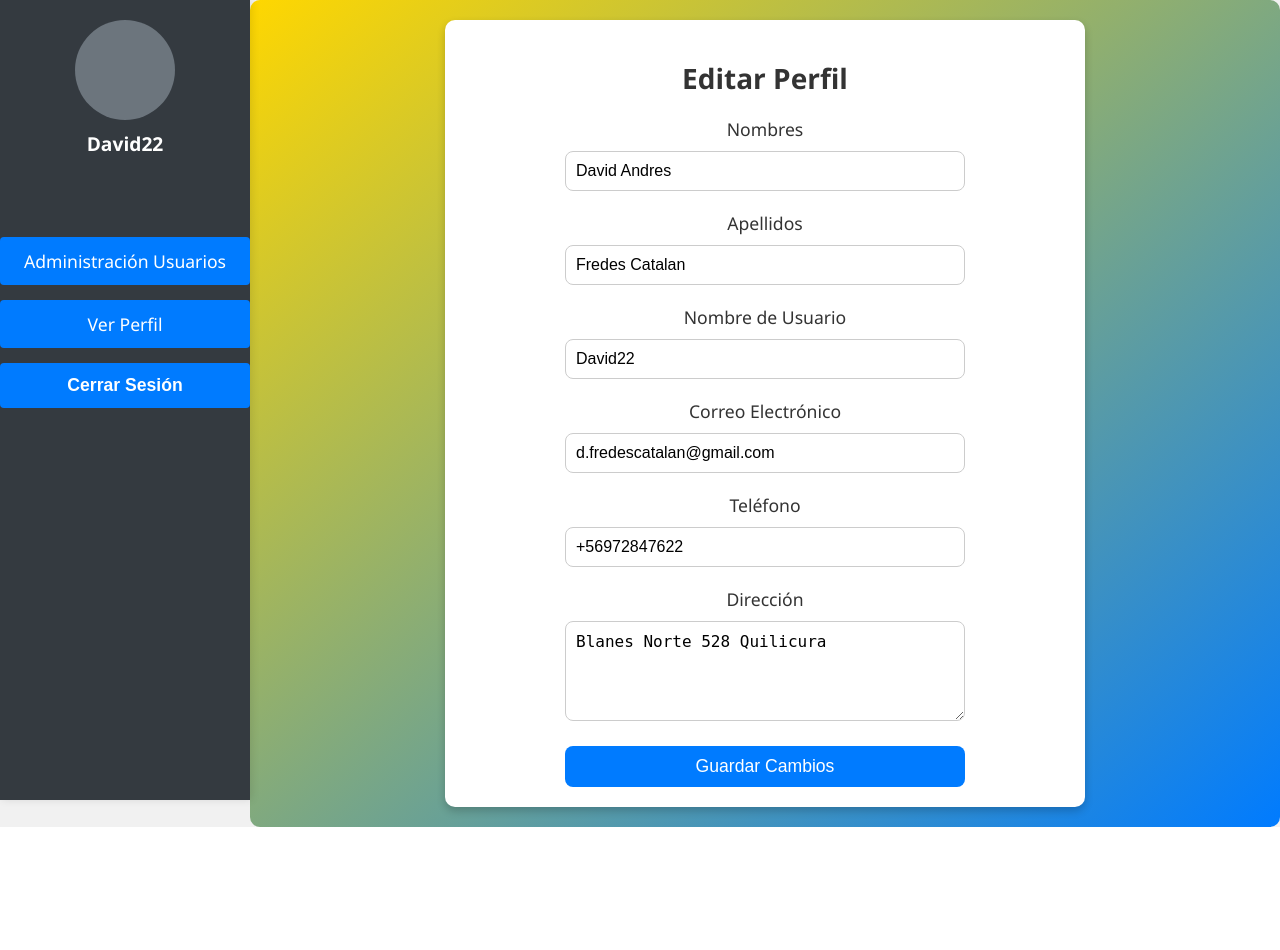
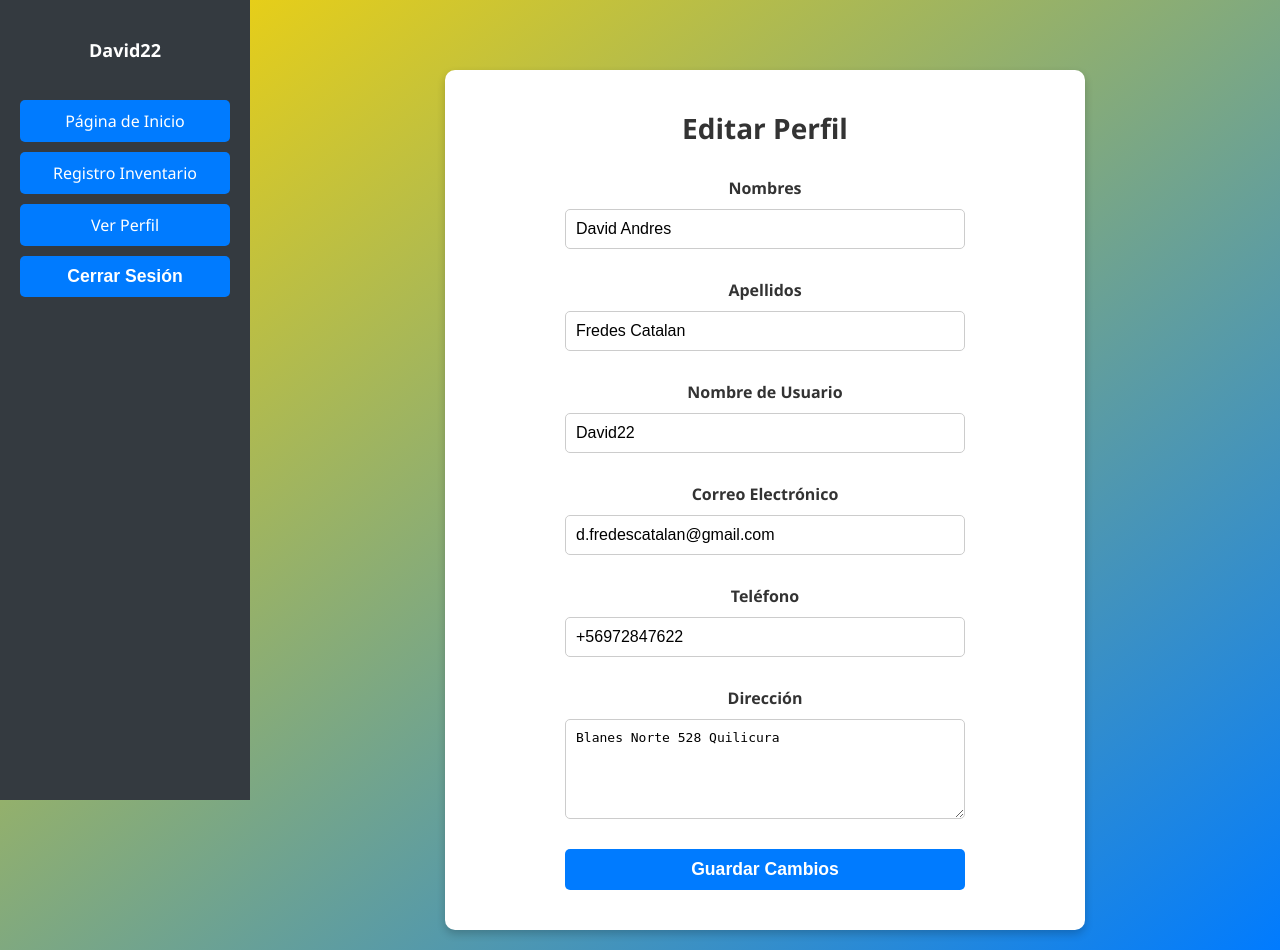
Before and after one commit to Angu017/Save_in, a Django app: page /modificarperfil/ in a window 1280 px wide. Before the commit the page ends 827 px from the top, so only its background shows below. Run offline with Django 5.2, Linux system fonts and the light colour scheme; a user stored in the database is signed in; data comes from the database, SQL or seed files in the repository.

Commit message:
Update modificarperfil.html

```diff
--- a/ventas/pagina/templates/modificarperfil.html
+++ b/ventas/pagina/templates/modificarperfil.html
@@ -1,5 +1,6 @@
 <!DOCTYPE html>
 <html lang="es">
+
 <head>
     <meta charset="UTF-8">
     <meta name="viewport" content="width=device-width, initial-scale=1.0">
@@ -8,225 +9,194 @@
     <link rel="stylesheet" href="{% static 'css/producto.css' %}">
     <link rel="stylesheet" href="{% static 'css/lateral.css' %}">
     <style>
-        /* General Body Styling */
+        /* Estilo general para la página */
         body {
+            display: flex;
+            flex-direction: row;
             margin: 0;
             padding: 0;
+            background: linear-gradient(to bottom right, #ffd700, #007bff);
             font-family: 'Segoe UI', Tahoma, Geneva, Verdana, sans-serif;
-            background-color: #f1f1f1;
-            display: flex;
-            flex-direction: row;
             min-height: 100vh;
         }
 
-        /* Menú Lateral */
+        /* Barra lateral */
         .sidebar {
             width: 250px;
+            background-color: #343a40;
+            color: white;
+            padding: 20px;
+            overflow-y: auto;
+            position: fixed;
             height: 100vh;
-            position: fixed;
-            left: 0;
-            top: 0;
-            background-color: #343a40;
-            color: #fff;
-            display: flex;
-            flex-direction: column;
-            align-items: center;
-            padding: 20px 0;
-            box-shadow: 2px 0 8px rgba(0, 0, 0, 0.1);
         }
 
-        .sidebar .perfil {
-            text-align: center;
-            margin-bottom: 30px;
+        .sidebar ul {
+            padding: 0;
+            margin: 0;
+            list-style: none;
         }
 
-        .sidebar .perfil-imagen {
-            width: 100px;
-            height: 100px;
-            background-color: #6c757d;
-            border-radius: 50%;
-            margin: 0 auto;
+        .sidebar ul li {
             margin-bottom: 10px;
         }
 
-        .sidebar p {
-            margin-top: 10px;
-            font-size: 1.2rem;
-            font-weight: bold;
-            color: #fff;
-        }
-
-        .sidebar ul {
-            list-style: none;
-            padding: 0;
-            width: 100%;
-            text-align: center; /* Centra los enlaces y botones */
-        }
-
-        .sidebar ul li {
-            margin: 15px 0;
+        .sidebar ul li a,
+        .sidebar ul li form button {
+            display: block;
+            padding: 10px;
+            border-radius: 5px;
+            color: white;
+            background-color: #007bff;
+            text-decoration: none;
+            text-align: center;
+            box-sizing: border-box;
             width: 100%;
         }
 
-        .sidebar ul li a,
-        .sidebar ul li button {
-            text-decoration: none;
-            color: #fff;
-            padding: 12px 20px;
-            border-radius: 4px; /* Botones con bordes rectos */
-            display: block;
-            width: 100%;
-            transition: background-color 0.3s, transform 0.2s, box-shadow 0.3s;
-            font-size: 1.1rem;
-            box-sizing: border-box;
+        .sidebar ul li a:hover,
+        .sidebar ul li form button:hover {
+            background-color: #0056b3;
         }
 
-        .sidebar ul li a {
-            background-color: #007bff;
-        }
-
-        .sidebar ul li a:hover {
-            background-color: #0056b3;
-            box-shadow: 0 6px 12px rgba(0, 0, 0, 0.2);
-            transform: translateY(-2px);
-        }
-
-        .sidebar ul li form button {
-            background-color: #007bff;
-            border: none;
-            font-weight: bold;
-        }
-
-        .sidebar ul li form button:hover {
-            background-color: #0056b3;
-            box-shadow: 0 6px 12px rgba(0, 0, 0, 0.2);
-            transform: translateY(-2px);
-        }
-
-        /* Contenido Principal */
+        /* Contenido principal */
         .main-content {
             margin-left: 250px;
-            flex-grow: 1;
+            padding: 20px;
             display: flex;
             justify-content: center;
             align-items: center;
-            padding: 20px;
-            background: linear-gradient(to bottom right, #ffd700, #007bff);
-            border-radius: 10px;
-            min-height: 100vh;
-            box-sizing: border-box;
-            transition: margin-left 0.3s;
+            flex-grow: 1;
+            overflow-y: auto;
         }
 
         .form-card {
             width: 100%;
-            max-width: 600px;
+            max-width: 600px; /* Reducido el tamaño del card */
             background-color: #ffffff;
-            padding: 20px;
+            padding: 20px; /* Reducido el padding */
             border-radius: 10px;
             box-shadow: 0 4px 8px rgba(0, 0, 0, 0.2);
-            margin: 0 auto;
+            display: flex;
+            flex-direction: column;
+            gap: 15px;
         }
 
         .form-card h1 {
             text-align: center;
             color: #333;
-            margin-bottom: 20px;
+            margin-bottom: 15px; /* Reducido el margen inferior */
         }
 
         .form-group {
-            margin-bottom: 15px;
+            display: flex;
+            flex-direction: column;
+            align-items: center;
         }
 
         .form-group label {
-            display: block;
             margin-bottom: 5px;
-            font-size: 1.1rem;
+            font-weight: bold;
+            color: #333;
+            text-align: center;
+            width: 100%;
         }
 
         .form-group input,
         .form-group textarea {
+            padding: 10px;
+            border: 1px solid #ccc;
+            border-radius: 5px;
+            font-size: 1em;
             width: 100%;
-            padding: 10px;
-            font-size: 1rem;
-            border-radius: 8px;
-            border: 1px solid #ccc;
             box-sizing: border-box;
-            margin-top: 5px;
+            margin-bottom: 10px;
         }
 
         .form-group textarea {
             resize: vertical;
+            min-height: 100px;
         }
 
         .btn-submit {
             background-color: #007bff;
             color: white;
             border: none;
-            padding: 10px 20px;
-            font-size: 1.1rem;
-            border-radius: 8px;
+            padding: 10px 15px; /* Reducido el padding */
+            border-radius: 5px;
+            cursor: pointer;
+            font-size: 1.1em;
+            font-weight: bold;
             width: 100%;
-            cursor: pointer;
-            transition: background-color 0.3s, transform 0.2s, box-shadow 0.3s;
+            text-align: center;
+            transition: background-color 0.3s;
             display: block;
-            margin: 0 auto; /* Centra el botón */
+            margin: 0 auto;
         }
 
         .btn-submit:hover {
             background-color: #0056b3;
-            box-shadow: 0 6px 12px rgba(0, 0, 0, 0.2);
-            transform: translateY(-2px);
-        }
-
-        .btn-submit:active {
-            background-color: #003366;
-            box-shadow: 0 4px 8px rgba(0, 0, 0, 0.1);
-            transform: translateY(1px);
         }
 
         .messages {
-            list-style: none;
-            padding: 0;
-            margin-bottom: 20px;
+            margin-bottom: 15px;
+            padding: 10px;
+            background-color: #f8d7da;
+            border: 1px solid #f5c6cb;
+            color: #721c24;
+            border-radius: 5px;
+            text-align: center;
         }
 
-        .message {
-            padding: 10px;
-            border-radius: 5px;
-            margin-bottom: 10px;
+        /* Estilos responsivos */
+        @media (max-width: 768px) {
+            .sidebar {
+                width: 200px;
+            }
+
+            .main-content {
+                margin-left: 200px;
+            }
+
+            .form-card {
+                padding: 15px;
+            }
         }
 
-        .message.success {
-            background-color: #28a745;
-            color: white;
-        }
+        @media (max-width: 480px) {
+            .sidebar {
+                width: 100%;
+                position: relative;
+                height: auto;
+            }
 
-        .message.error {
-            background-color: #dc3545;
-            color: white;
+            .main-content {
+                margin-left: 0;
+                padding: 10px;
+            }
         }
     </style>
 </head>
+
 <body>
     <div class="sidebar">
         <div class="perfil">
-            <div class="perfil-imagen"></div>
             <p>
                 {% if user.is_authenticated %}
-                    {{ user.username }} <!-- Nombre de usuario logueado -->
+                {{ user.username }}
                 {% else %}
-                    Invitado <!-- Usuario no autenticado -->
+                Invitado
                 {% endif %}
             </p>
         </div>
         <ul>
-            <li><a href="{% url 'adminusuarios' %}">Administración Usuarios</a></li>
-            <li><a href="{% url 'perfilad' %}">Ver Perfil</a></li>
+            <li><a href="{% url 'adminpage' %}">Página de Inicio</a></li>
+            <li><a href="{% url 'vendedor' %}">Registro Inventario</a></li>
+            <li><a href="{% url 'verPerfil' %}">Ver Perfil</a></li>
             <li>
                 <form action="{% url 'logout' %}" method="post">
                     {% csrf_token %}
-                    <button type="submit">Cerrar Sesión</button>
+                    <button type="submit" class="btn-submit">Cerrar Sesión</button>
                 </form>
             </li>
         </ul>
@@ -236,64 +206,53 @@
         <div class="form-card">
             <h1>Editar Perfil</h1>
 
-            <!-- Mostrar mensajes de éxito o error -->
             {% if messages %}
-                <ul class="messages">
-                    {% for message in messages %}
-                        <li class="message {{ message.tags }}">{{ message }}</li>
-                    {% endfor %}
-                </ul>
+            <div class="messages">
+                {% for message in messages %}
+                <p>{{ message }}</p>
+                {% endfor %}
+            </div>
             {% endif %}
 
-            <!-- Formulario para editar perfil -->
-            <form method="POST" id="profileFormAd" onsubmit="return confirmChanges()">
+            <form method="POST">
                 {% csrf_token %}
 
-                <!-- Nombres -->
                 <div class="form-group">
                     <label for="id_first_name">Nombres</label>
                     <input type="text" id="id_first_name" name="first_name" value="{{ profile_data.first_name }}" required>
                 </div>
 
-                <!-- Apellidos -->
                 <div class="form-group">
                     <label for="id_last_name">Apellidos</label>
                     <input type="text" id="id_last_name" name="last_name" value="{{ profile_data.last_name }}" required>
                 </div>
 
-                <!-- Nombre de Usuario -->
                 <div class="form-group">
                     <label for="id_username">Nombre de Usuario</label>
                     <input type="text" id="id_username" name="username" value="{{ profile_data.username }}" required>
                 </div>
 
-                <!-- Correo Electrónico -->
                 <div class="form-group">
                     <label for="id_email">Correo Electrónico</label>
                     <input type="email" id="id_email" name="email" value="{{ profile_data.email }}" required>
                 </div>
 
-                <!-- Teléfono -->
                 <div class="form-group">
                     <label for="id_phone">Teléfono</label>
                     <input type="text" id="id_phone" name="phone" value="{{ profile_data.phone }}" required>
                 </div>
 
-                <!-- Dirección -->
                 <div class="form-group">
                     <label for="id_address">Dirección</label>
                     <textarea id="id_address" name="address" required>{{ profile_data.address }}</textarea>
                 </div>
 
-                <button type="submit" class="btn-submit">Guardar Cambios</button>
+                <div class="form-group">
+                    <button type="submit" class="btn-submit">Guardar Cambios</button>
+                </div>
             </form>
         </div>
     </div>
+</body>
 
-    <script>
-        function confirmChanges() {
-            return confirm("¿Estás seguro de que deseas guardar los cambios?");
-        }
-    </script>
-</body>
 </html>
```
